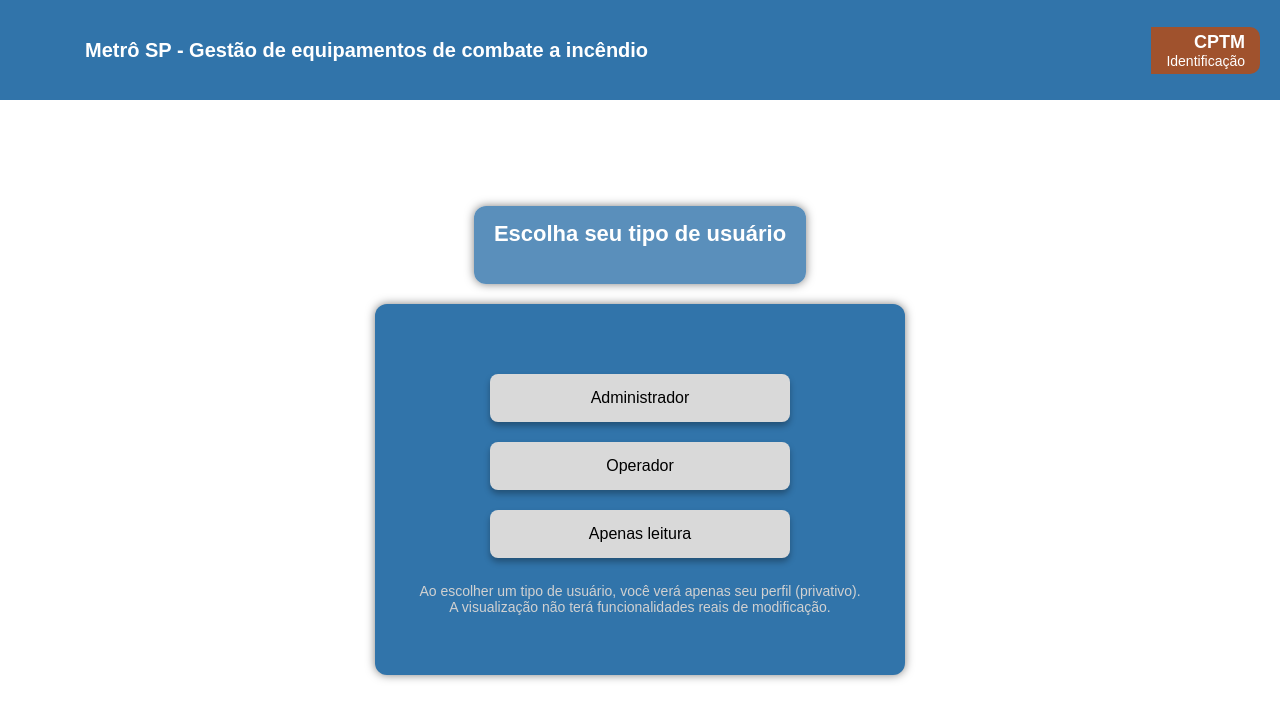
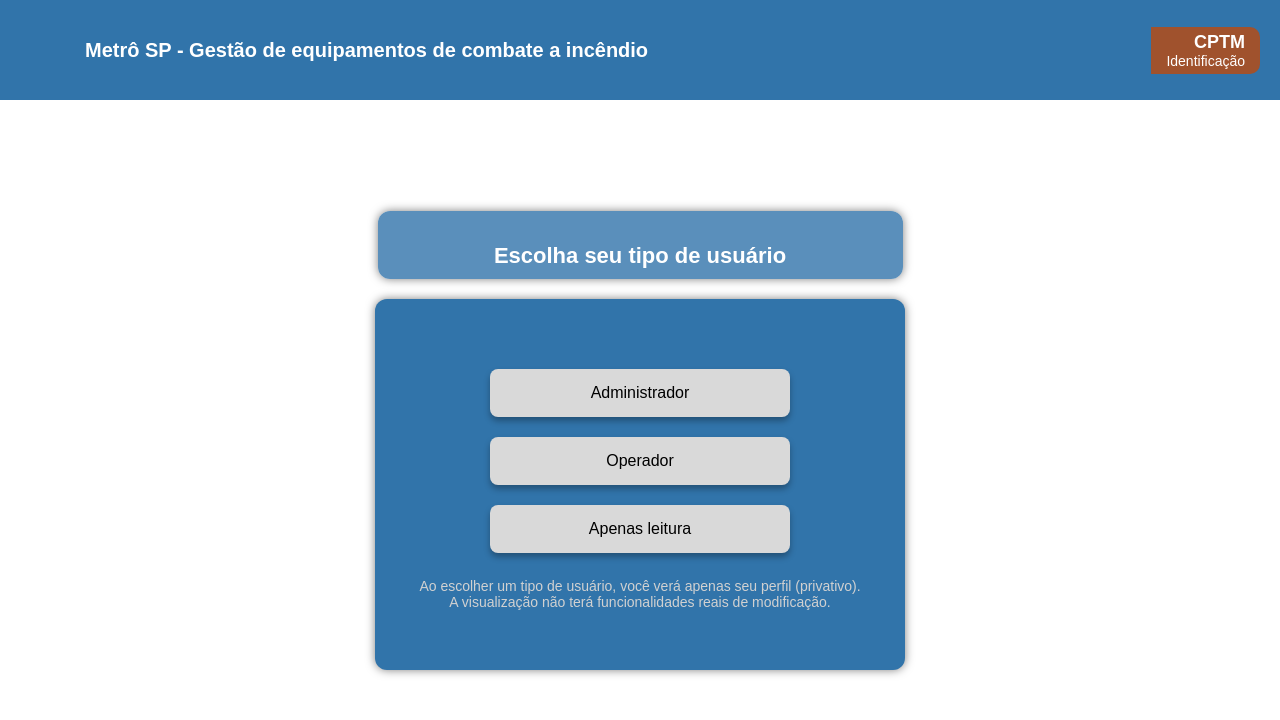
Before and after one commit to Pitucooh/PII_Extintor, a React (Create React App) app: page / in a window 1280 px wide. Shown: the top 720 px of the page. Built offline with nearby package versions, Linux system fonts and the light colour scheme.

Commit message:
Update Tela_Inicial.css

```diff
--- a/src/css/Tela_Inicial.css
+++ b/src/css/Tela_Inicial.css
@@ -15,7 +15,6 @@ body {
   color: #fff;
 }
 
-/* Header Section */
 .header {
   position: fixed;
   top: 0;
@@ -68,18 +67,20 @@ body {
 
 .title-modal {
   background-color: rgba(49, 116, 170, 0.8);
-  padding: 15px 20px;
+  padding: 10px;
   border-radius: 12px;
   text-align: center;
-  max-width: 700px;
+  width: 505px;
   margin-bottom: 20px;
   box-shadow: 0px 0px 10px rgba(0, 0, 0, 0.5);
 }
 
 .title-modal h3 {
-  margin-top: 0;
+  margin-bottom: 0;
   font-size: 22px;
   color: #fff;
+  text-align: center;
+  align-items: center;
 }
 
 .role-selection-modal {
```
